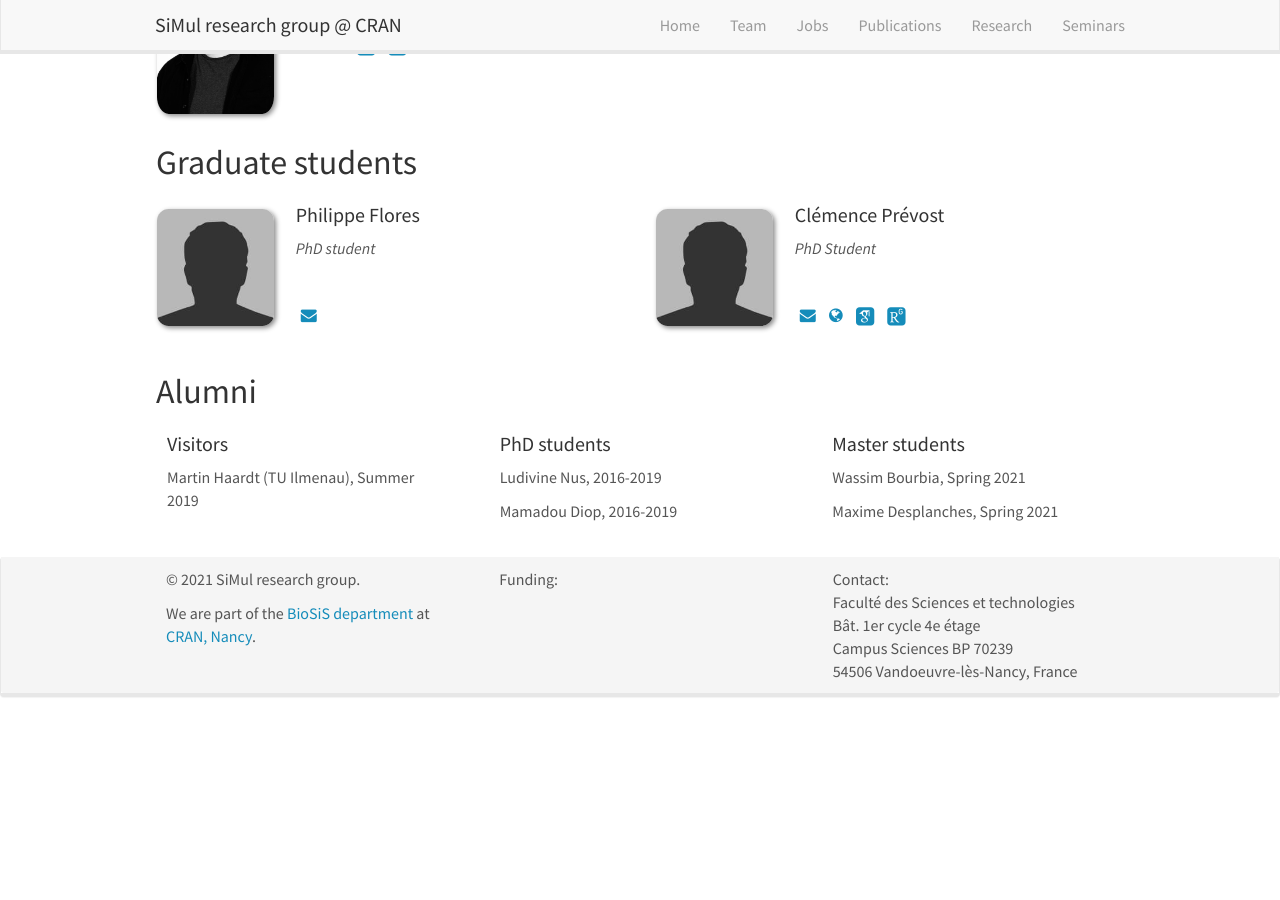
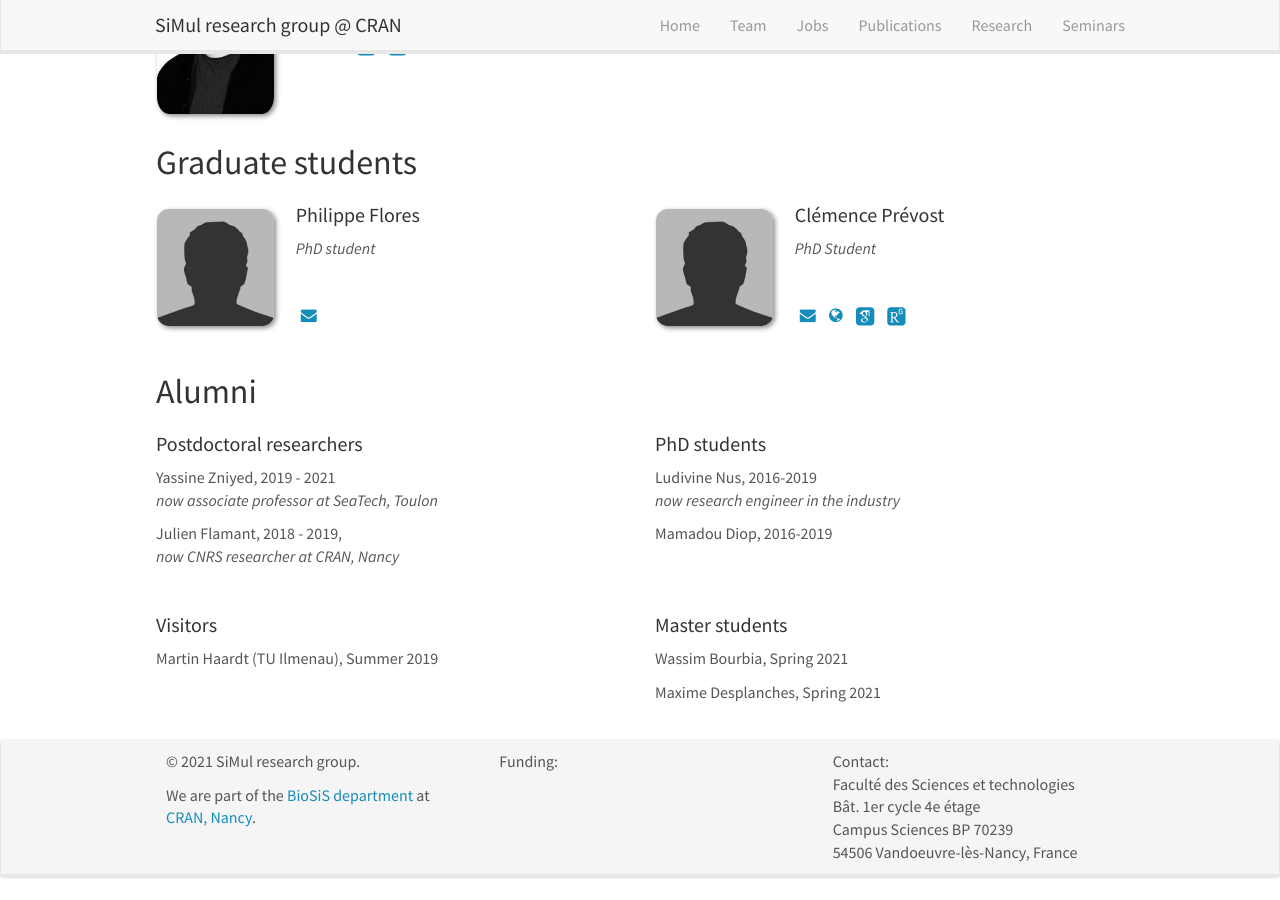
Before and after one commit to cran-simul/cran-simul.github.io_old, a Jekyll site: the page built from _pages/team.md, in a window 1280 px wide and 900 px high, scrolled down 713 px. Built offline with Jekyll 4.4.1, drawn with Linux system fonts in a browser that asks for light colours; nearby versions of some CDN libraries; some web fonts are replaced; before the commit the page ends 1432 px from its top, so only the background shows below that.

Commit message:
fix team template

```diff
--- a/_data/alumni_phd.yml
+++ b/_data/alumni_phd.yml
@@ -1,2 +1,3 @@
 - name: Ludivine Nus, 2016-2019
+  now: research engineer in the industry
 - name: Mamadou Diop, 2016-2019
--- /dev/null
+++ b/_data/alumni_postdocs.yml
@@ -0,0 +1,4 @@
+- name: Yassine Zniyed, 2019 - 2021
+  now: associate professor at SeaTech, Toulon
+- name: Julien Flamant, 2018 - 2019,
+  now: CNRS researcher at CRAN, Nancy
--- a/_pages/team.md
+++ b/_pages/team.md
@@ -250,26 +250,34 @@ Jump to [Faculty](#faculty), [Graduate students](#graduate-students), [alumni](#
 
 ## Alumni
 <div class="row">
+<div class="col-md-6 clearfix">
+<h4>Postdoctoral researchers</h4>
+{% for member in site.data.alumni_postdocs %}
+{{member.name }} <br />
+*now {{member.now }}*
+{% endfor %}
+</div>
 
-<div class="col-sm-4 clearfix">
+<div class="col-md-6 clearfix">
+<h4>PhD students</h4>
+{% for member in site.data.alumni_phd %}
+{{member.name }}
+{% if member.now %} <br/> *now {{member.now }}*
+{% endif %}
+{% endfor %}
+</div>
+</div>
+
+<div class=row>
+<div class="col-md-6 clearfix">
 <h4>Visitors</h4>
 {% for member in site.data.alumni_visitors %}
 {{ member.name }}
 {% endfor %}
 </div>
-
-<div class="col-sm-4 clearfix">
-<h4>PhD students</h4>
-{% for member in site.data.alumni_phd %}
-{{ member.name }}
-{% endfor %}
-</div>
-
-<div class="col-sm-4 clearfix">
+<div class="col-md-6 clearfix">
 <h4>Master students</h4>
 {% for member in site.data.alumni_msc %}
 {{ member.name }}
 {% endfor %}
 </div>
-
-</div>
```
Also changed, not shown: _pages/home.md (+2 -0 lines).
